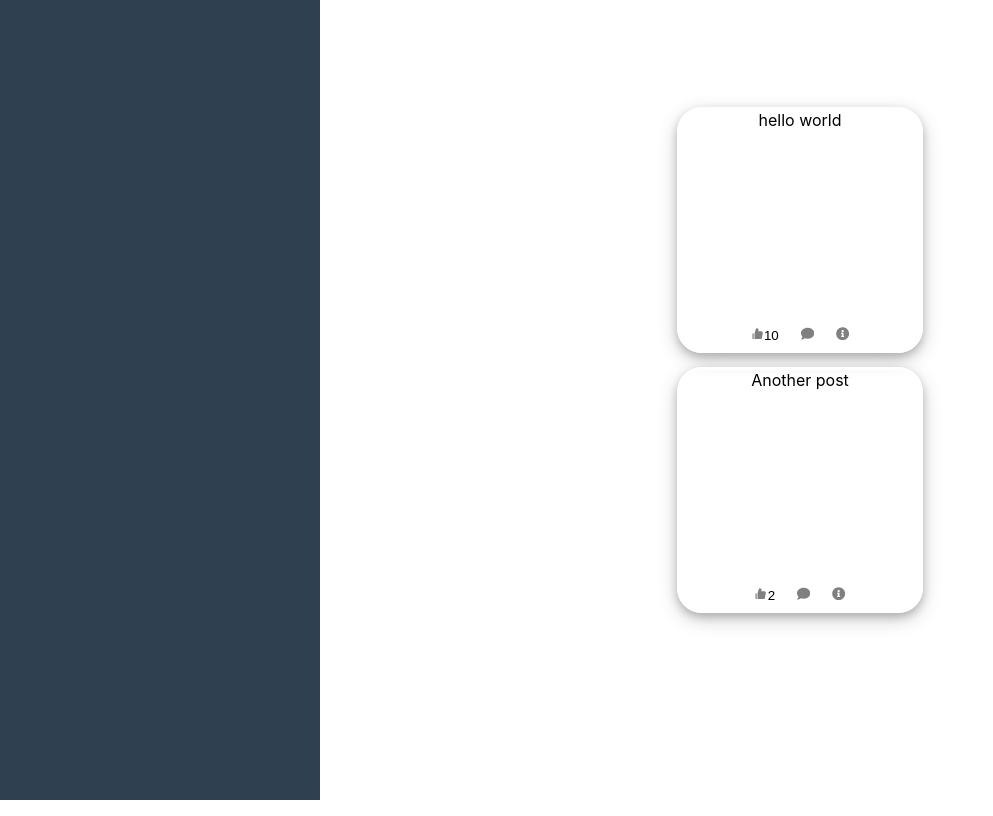
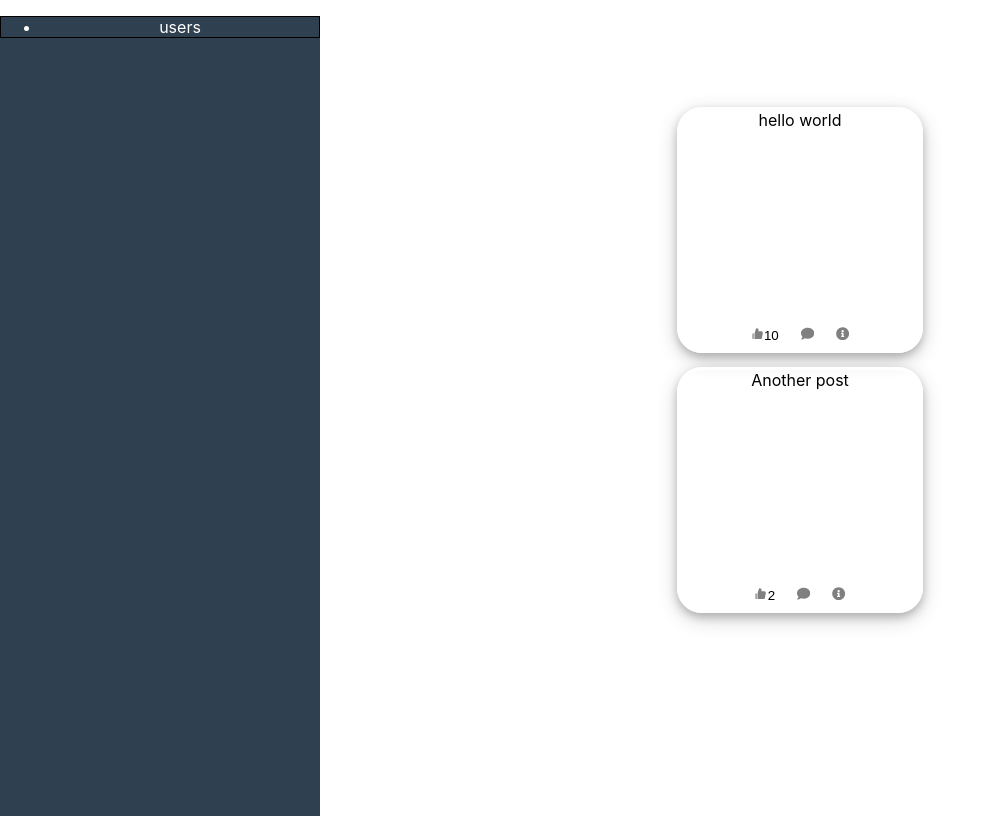
Before and after one commit to ido-wajnbuch/KeremNet, a React (Create React App) app in the folder my-app/: page / in a window 1280 px wide. Shown: the whole page, without its empty margins (0-993 px from the left). Built offline with nearby package versions, Linux system fonts and the light colour scheme; data requests are answered from the project's data file.

Commit message:
added sidebar nav, changed the app logo

```diff
--- a/my-app/src/App.tsx
+++ b/my-app/src/App.tsx
@@ -52,7 +52,7 @@ function App() {
   return (
     <div className='App'>
       <div className='left'>
-        <Sidebar></Sidebar>
+        <Sidebar links={[{title:'users', link:'/users'}]}></Sidebar>
       </div>
       <div className='right'>
       {
--- /dev/null
+++ b/my-app/src/Sidebar/SIdebarData.tsx
@@ -0,0 +1,5 @@
+export type SidebarData =
+{
+    title:string;
+    link:string;
+}
--- a/my-app/src/Sidebar/Sidebar.css
+++ b/my-app/src/Sidebar/Sidebar.css
@@ -4,3 +4,24 @@
     height: 100%;
     width: 100%;
 }
+
+.sidebar-list
+{
+    height: auto;
+    width: 100%;
+}
+
+.sidebar-list, .row
+{
+    text-align: center;
+    width: auto;
+    height: auto;
+    border: 1px solid black;
+    color:white;
+}
+
+.sidebar-list:hover, .row :hover
+{
+    cursor: pointer;
+    background-color: cadetblue;
+}
--- a/my-app/src/Sidebar/Sidebar.tsx
+++ b/my-app/src/Sidebar/Sidebar.tsx
@@ -1,9 +1,29 @@
 import React from 'react';
+import { SidebarData } from './SIdebarData';
 
+interface SidebarProps
+{
+    links:SidebarData[];
+}
 
-const Sidebar : React.FC = () =>
+const Sidebar : React.FC<SidebarProps> = ({links}) =>
 {
-    return <div className='sidebar'></div>
+    return(
+    <div className='sidebar'>
+        <ul  className='sidebar-list'>
+            {
+                links.map((val, key) => {
+                    return(
+                        <li  className='sidebar-row' key={key} onClick={() => {window.location.pathname = val.link} }>
+                            {""}
+                            <div>{val.title}</div>
+                        </li>
+                    );
+                })
+            }
+        </ul>
+    </div>
+    );
 }
 
 export default Sidebar;
--- a/my-app/src/index.tsx
+++ b/my-app/src/index.tsx
@@ -10,6 +10,10 @@ const router = createBrowserRouter([
     path:'/',
     element: <App />,
     errorElement: <div>hi! you reached to page that not found</div>
+  },
+  {
+    path:"/users",
+    element: <div>users</div>
   }
 ]);
 
@@ -18,7 +22,6 @@ const root = ReactDOM.createRoot(
 );
 root.render(
   <React.StrictMode>
-
     <RouterProvider router={router}></RouterProvider>
   </React.StrictMode>
 );
```
Also changed, not shown: my-app/src/KeremNetLogo/KeremNetLogo.css (deleted, +0 -13 lines), my-app/src/KeremNetLogo/KeremNetLogo.tsx (deleted, +0 -13 lines), my-app/src/KeremNetLogo/logo.jpg (deleted).
